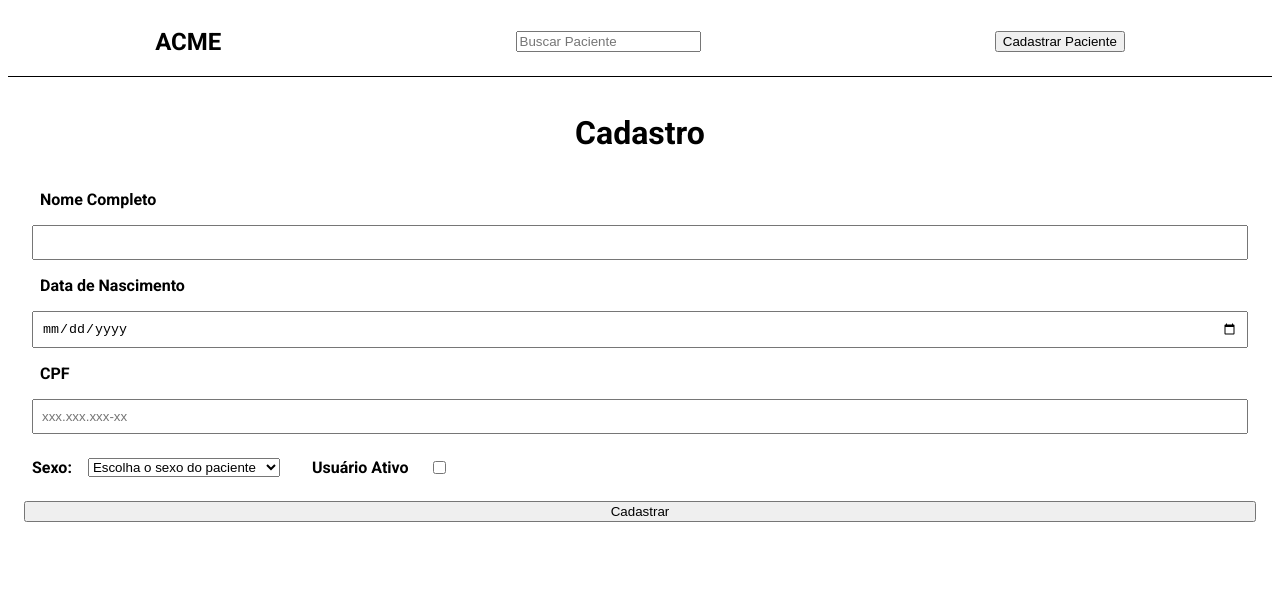
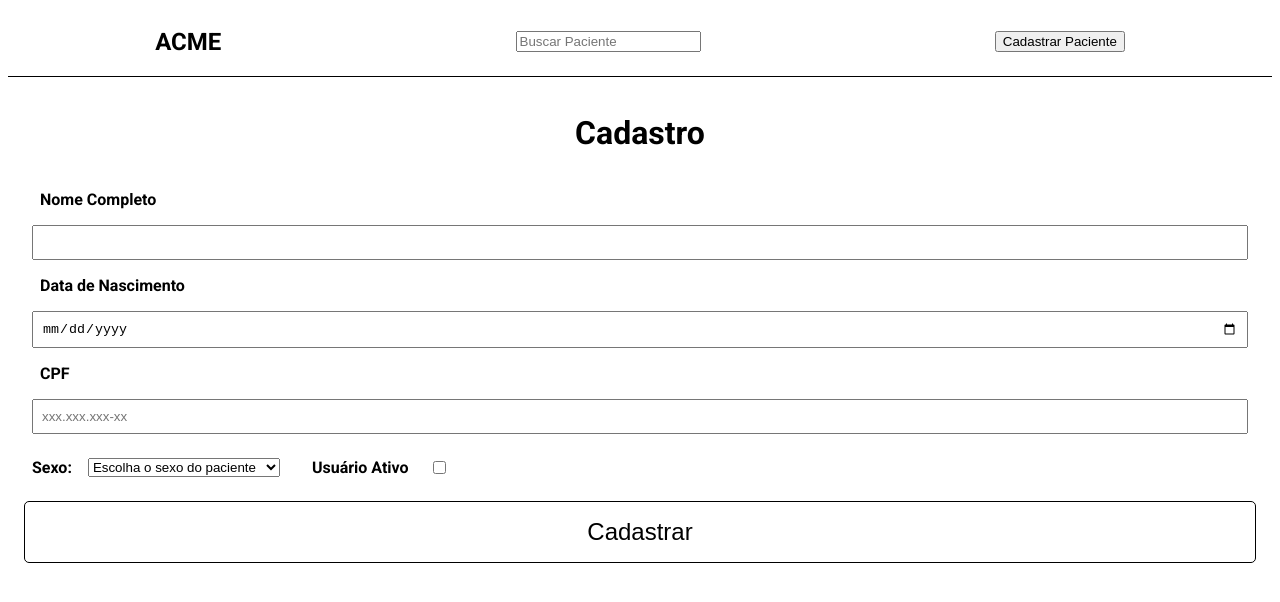
Before and after one commit to felipemimoura/interprocess, a React (Create React App) app: page /cadastro in a window 1280 px wide. Shown: the top 602 px of the page. Built offline with nearby package versions, Linux system fonts and the light colour scheme.

Commit message:
criado página de cadastro única para reutilizar o formulário

```diff
--- a/src/Routes/Router.js
+++ b/src/Routes/Router.js
@@ -4,6 +4,7 @@ import Home from '../components/Home/Index'
 import Form from '../components/Form/Index'
 import Header from '../components/Header/Index';
 import Edit from '../components/Edit/Index';
+import Cadastro from '../components/Cadastrar/Index';
 
 const Router = () => {
   return (
@@ -17,7 +18,7 @@ const Router = () => {
           <Edit />
         </Route>
         <Route exact path="/cadastro">
-          <Form title="Cadastro" />
+          <Cadastro title="Cadastro" />
         </Route>
 
       </Switch>
--- a/src/components/Button/Index.js
+++ b/src/components/Button/Index.js
@@ -1,10 +1,11 @@
 import React from 'react'
+import * as S from './Styles'
 
 const Button = ({ children }) => {
   return (
-    <button>
+    <S.Button>
       {children}
-    </button>
+    </S.Button>
   )
 }
 
--- /dev/null
+++ b/src/components/Button/Styles.js
@@ -0,0 +1,11 @@
+import styled from 'styled-components'
+
+export const Button = styled.button`
+  padding: 1rem;
+  background: none;
+  outline: none;
+  border: 1px solid black;
+  border-radius: 5px;
+  cursor: pointer;
+  font-size: 1.5rem;
+`
--- /dev/null
+++ b/src/components/Cadastrar/Index.js
@@ -0,0 +1,10 @@
+import React from 'react'
+import Form from '../Form/Index'
+
+const Cadastro = () => {
+  return (
+    <Form title="Cadastro" button="Cadastrar"/>
+  )
+}
+
+export default Cadastro
--- a/src/components/Edit/Index.js
+++ b/src/components/Edit/Index.js
@@ -2,6 +2,8 @@ import React, { useContext, useEffect, useState } from 'react'
 import { useParams } from 'react-router'
 import useForm from '../../hooks/useForm'
 import { UserContext } from '../../UserContext'
+import Form from '../Form/Index'
+import { Select } from '../Form/Styles'
 import Input from '../Inputs/Index'
 
 const Edit = () => {
@@ -17,11 +19,11 @@ const Edit = () => {
   }, [])
 
   return (
-    <div>
-      <Input label="Nome Completo" type="text" name="fullName" {...name} value={patient.name} />
+    <Form>
+      <Input label="Nome Completo" type="text" name="fullName" value={patient.name} />
       <Input label="Data de Nascimento" type="date" name="birthdate" value={patient.birthDate} />
       <Input label="CPF" type="text" name="cpf" placeholder="xxx.xxx.xxx-xx" value={patient.cpf} />
-      <select >
+      <Select >
         <option value="" selected disabled hidden>Escolha o sexo do paciente</option>
         <option value="male" >
           Masculino
@@ -29,10 +31,10 @@ const Edit = () => {
         <option value="female">
           Feminino
       </option>
-      </select>
+      </Select>
       <Input label="Usuário Ativo" type="checkbox" value={patient.userActive} />
 
-    </div>
+    </Form>
   )
 }
 
--- a/src/components/Form/Index.js
+++ b/src/components/Form/Index.js
@@ -7,7 +7,7 @@ import { goTo } from '../../Routes/Coordinator'
 import { UserContext } from '../../UserContext'
 import * as S from './Styles'
 
-const Form = ({ title }) => {
+const Form = ({ title , button}) => {
   const { states, setters } = useContext(UserContext)
   const pacientes = [...states.patient]
   const history = useHistory()
@@ -54,7 +54,7 @@ const Form = ({ title }) => {
       </S.Label>
 
       <Button>
-        Cadastrar
+        {button}
       </Button>
     </S.Form>
   )
```
